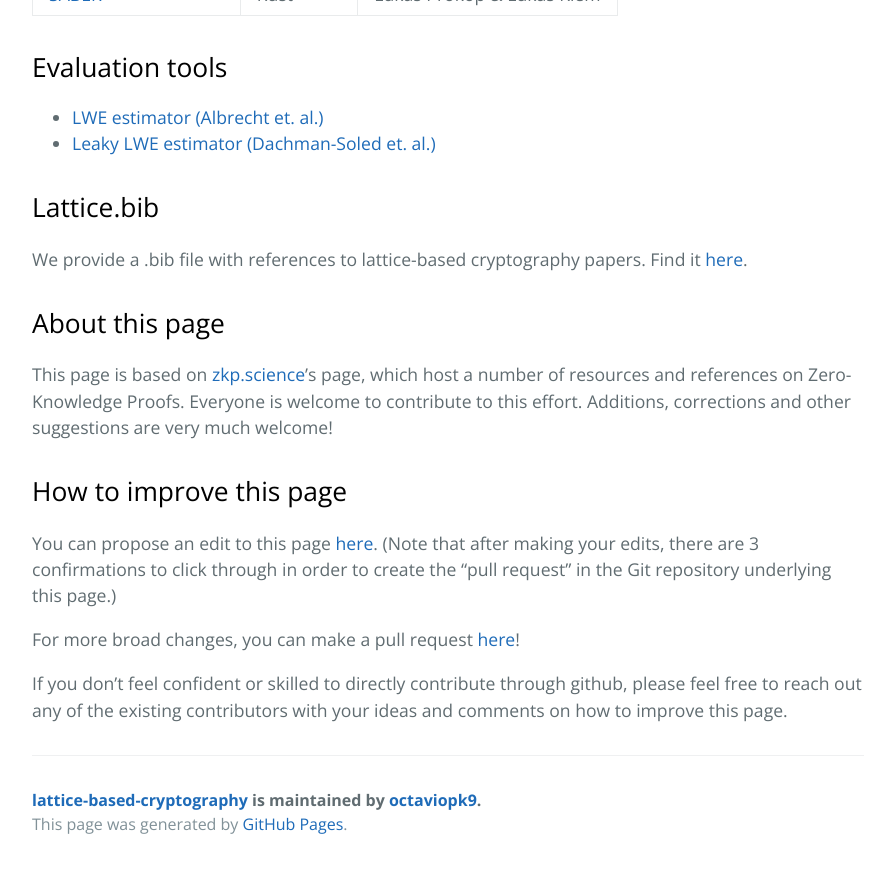
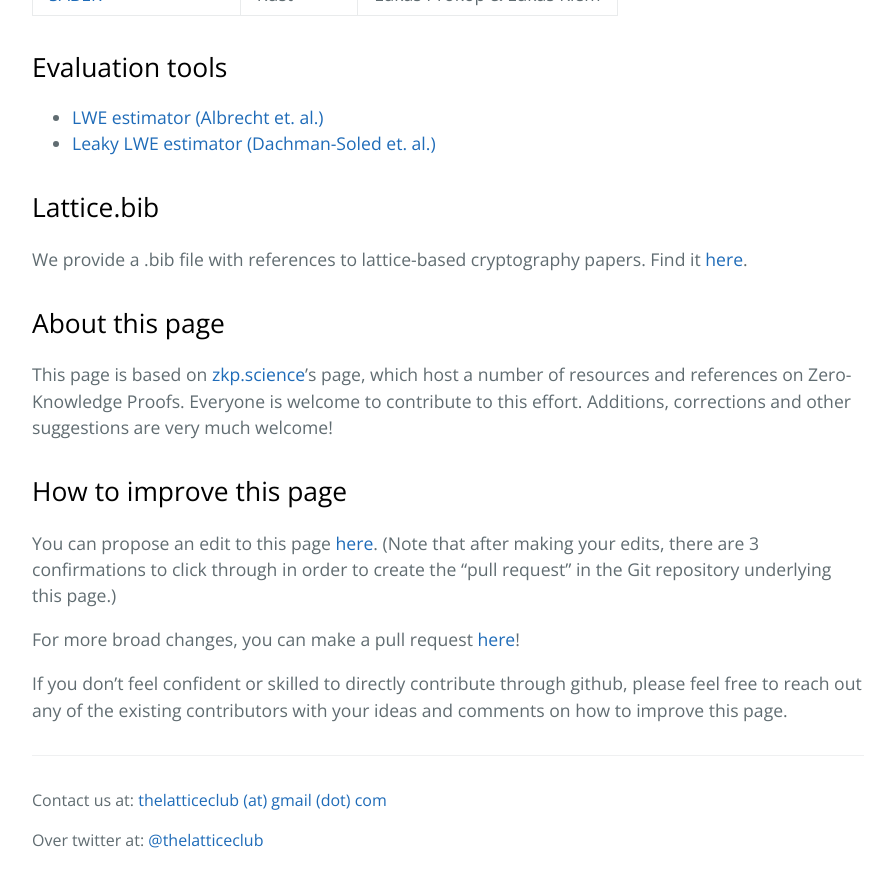
Before and after one commit to octaviopk9/lattice-based-cryptography, a Jekyll site: the page built from index.md, in a window 1280 px wide and 900 px high, scrolled down 2291 px. Shown: the top 887 px of the window, without its empty margins (192-1085 px from the left). Built offline with Jekyll 4.4.1, drawn with Linux system fonts in a browser that asks for light colours; our own code applies the rules of GitHub Pages for plain Markdown files.

Commit message:
Add contact

```diff
--- a/_layouts/default.html
+++ b/_layouts/default.html
@@ -31,10 +31,8 @@
       {{ content }}
 
       <footer class="site-footer">
-        {% if site.github.is_project_page %}
-          <span class="site-footer-owner"><a href="{{ site.github.repository_url }}">{{ site.github.repository_name }}</a> is maintained by <a href="{{ site.github.owner_url }}">{{ site.github.owner_name }}</a>.</span>
-        {% endif %}
-        <span class="site-footer-credits">This page was generated by <a href="https://pages.github.com">GitHub Pages</a>.</span>
+			  <p>Contact us at: <a href="mailto:thelatticeclub@gmail.com">thelatticeclub (at) gmail (dot) com</a></p>
+			  <p>Over twitter at: <a href="https://twitter.com/thelatticeclub" target="_blank">@thelatticeclub</a></p/>
       </footer>
     </main>
   </body>
```
